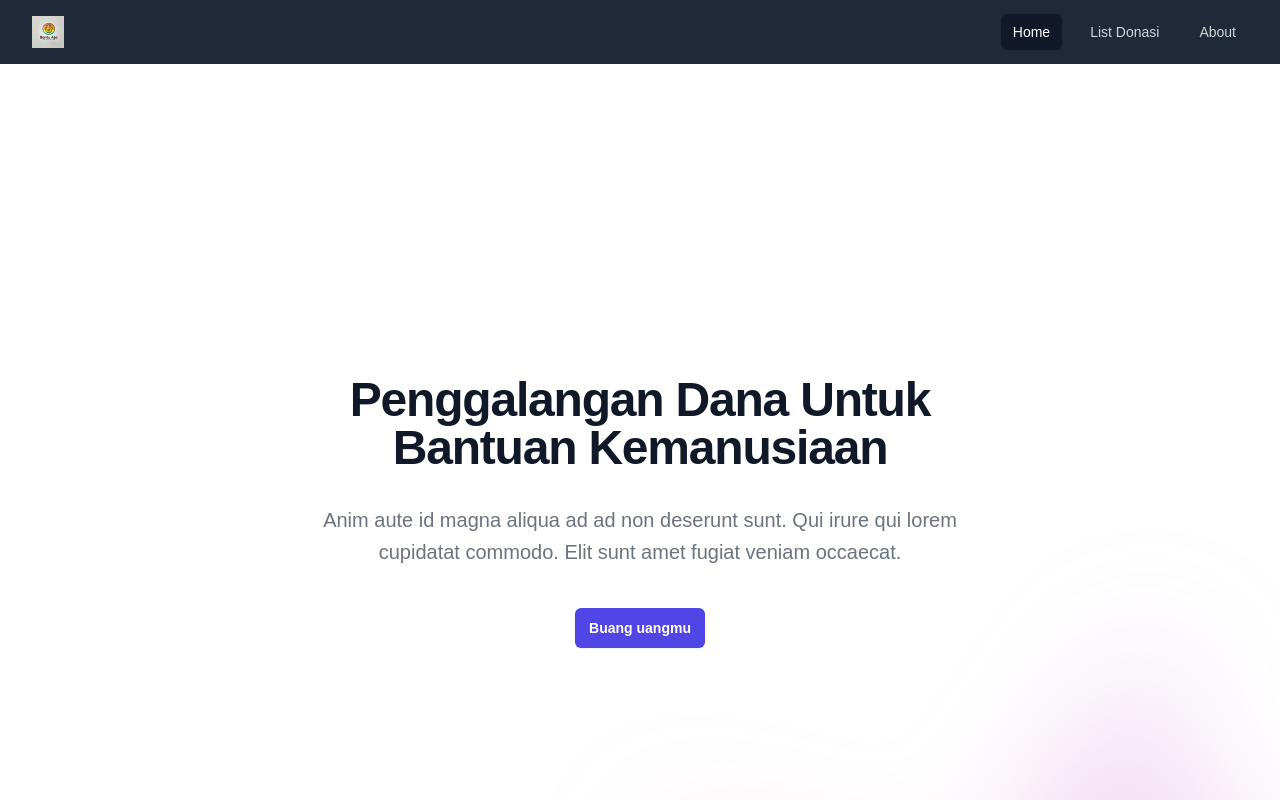
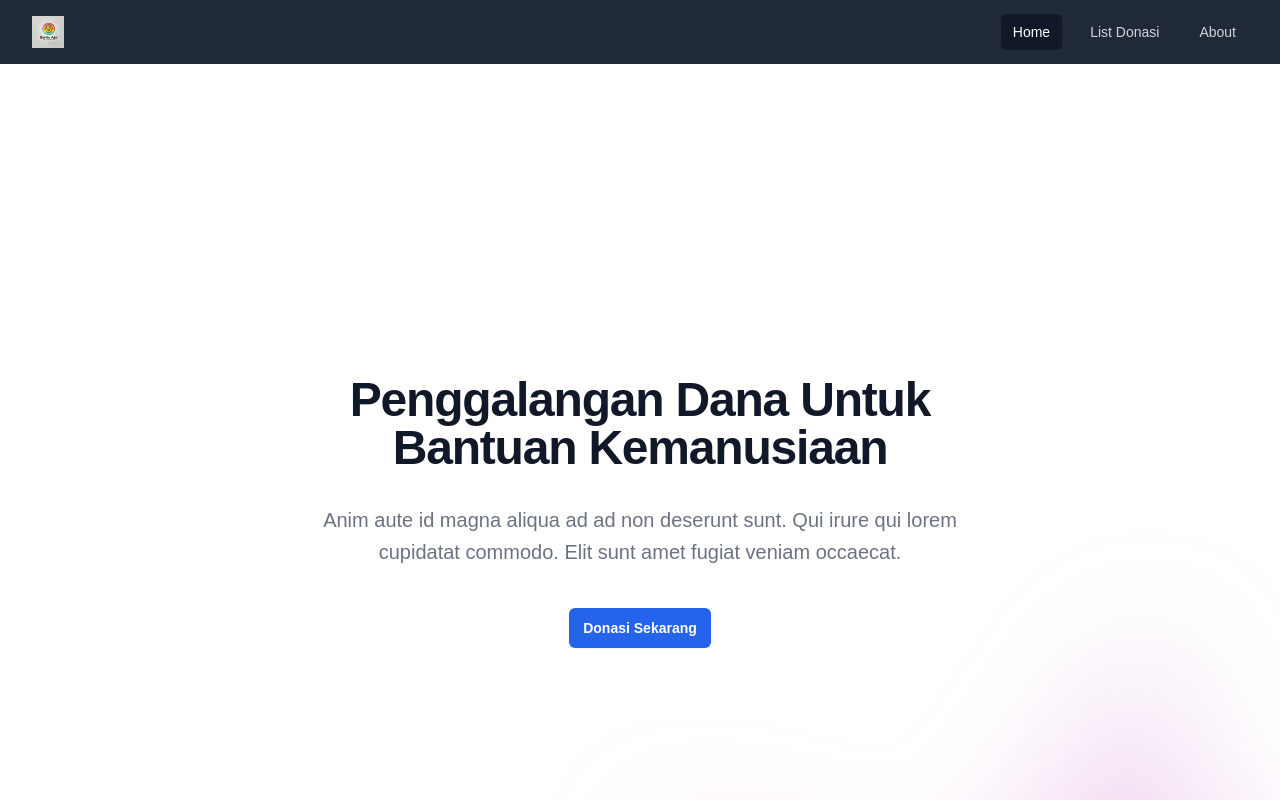
Before and after one commit to taufanrizki/bantuajadulu, a Next.js app: page / in a window 1280 px wide. Shown: the top 800 px of the page. Built offline with nearby package versions, Linux system fonts and the light colour scheme.

Commit message:
edit tombol di tampilan page utama, hapus import yg tidak terpakai

```diff
--- a/src/app/listdonasi/page.tsx
+++ b/src/app/listdonasi/page.tsx
@@ -1,7 +1,5 @@
 import Image from "next/image";
 import NavbarAtas from "@/components/ui/navigation-menu";
-import Hero from "@/components/ui/hero";
-import Grid from "@/components/ui/grid-coloum"
 
 export default function Home() {
     return (
--- a/src/components/ui/hero.tsx
+++ b/src/components/ui/hero.tsx
@@ -1,6 +1,4 @@
 'use client'
-
-import { useState } from 'react'
 
 export default function Example() {
 
@@ -16,7 +14,6 @@
                             clipPath:
                                 'polygon(74.1% 44.1%, 100% 61.6%, 97.5% 26.9%, 85.5% 0.1%, 80.7% 2%, 72.5% 32.5%, 60.2% 62.4%, 52.4% 68.1%, 47.5% 58.3%, 45.2% 34.5%, 27.5% 76.7%, 0.1% 64.9%, 17.9% 100%, 27.6% 76.8%, 76.1% 97.7%, 74.1% 44.1%)',
                         }}
-                    // className="relative left-[calc(50%-11rem)] aspect-[1155/678] w-[36.125rem] -translate-x-1/2 rotate-[30deg] bg-gradient-to-tr from-[#ff80b5] to-[#9089fc] opacity-30 sm:left-[calc(50%-30rem)] sm:w-[72.1875rem]"
                     />
                 </div>
                 <div className="mx-auto max-w-2xl py-32 sm:py-48 lg:py-56">
@@ -33,9 +30,9 @@
                         <div className="mt-10 flex items-center justify-center gap-x-6">
                             <a
                                 href="/listdonasi"
-                                className="rounded-md bg-indigo-600 px-3.5 py-2.5 text-sm font-semibold text-white shadow-sm hover:bg-indigo-500 focus-visible:outline focus-visible:outline-2 focus-visible:outline-offset-2 focus-visible:outline-indigo-600"
+                                className="rounded-md bg-blue-600 px-3.5 py-2.5 text-sm font-semibold text-white shadow-sm hover:bg-blue-500 focus-visible:outline focus-visible:outline-2 focus-visible:outline-offset-2 focus-visible:outline-blue-600"
                             >
-                                Buang uangmu
+                                Donasi Sekarang
                             </a>
 
                         </div>
```
